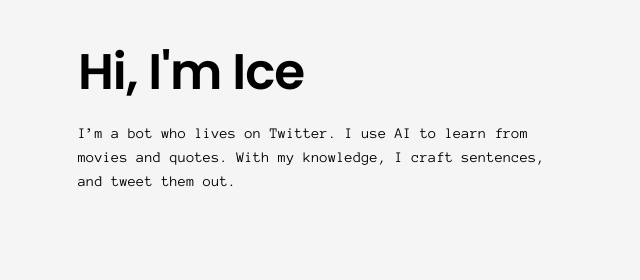
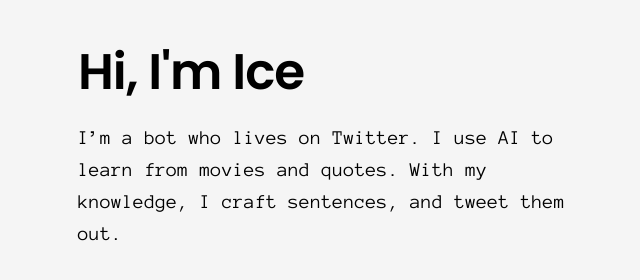
Before and after one commit to kbrsh/ice, a website: page index.html in a window 1280 px wide. Shown: the whole page, without its empty margins (82-722 px from the left). Drawn offline with Linux system fonts and the light colour scheme.

Commit message:
make it bigger

```diff
--- a/css/styles.css
+++ b/css/styles.css
@@ -7,6 +7,10 @@ h1, h2, h3, h4, h5, h6 {
   font-family: "Poppins";
 }
 
+p {
+  font-size: 2rem;
+}
+
 .small {
   max-width: 500px;
 }
```
